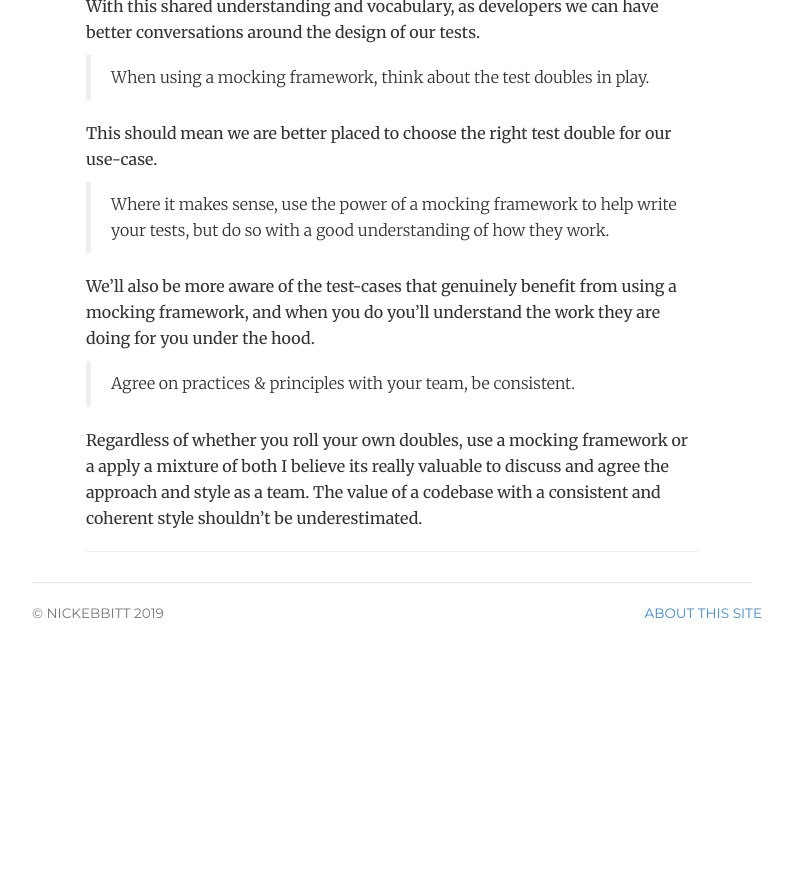
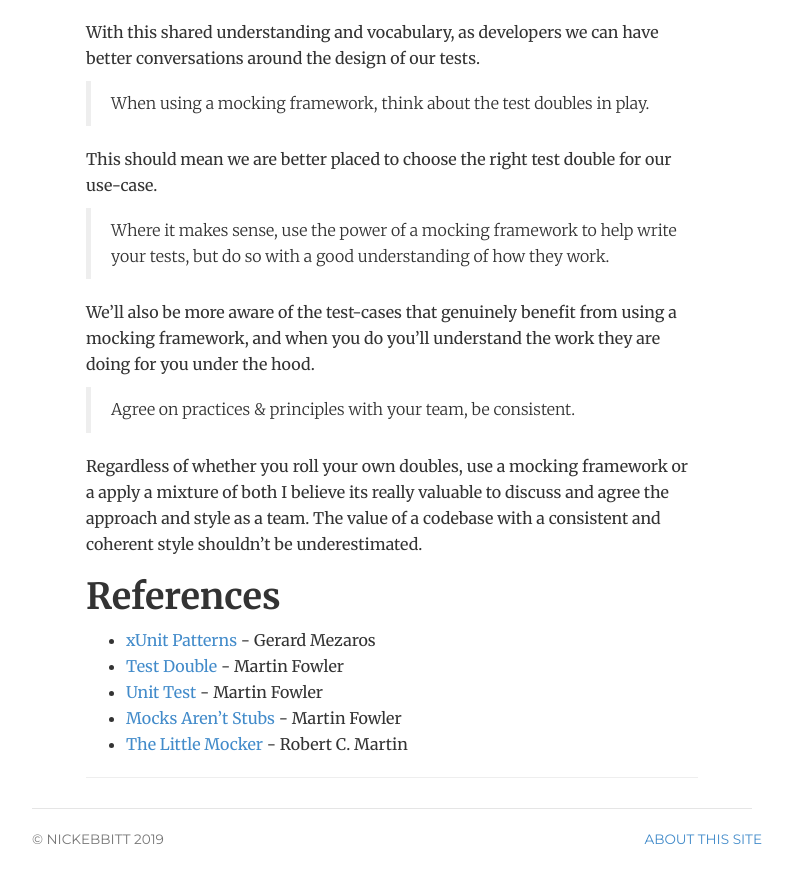
Before and after one commit to nickebbitt/nickebbitt.github.io, a Jekyll site: the page built from _posts/2019-10-11-discovering-test-doubles.md, in a window 1280 px wide and 900 px high, scrolled down 15210 px. Shown: the top 883 px of the window, without its empty margins (248-1041 px from the left). Built offline with Jekyll 4.4.1, drawn with Linux system fonts in a browser that asks for light colours; comment, search, counter and statistics services are not loaded; before the commit the page ends 15885 px from its top, so only the background shows below that; some of the changed text lies outside the part shown.

Commit message:
Add references section

```diff
--- a/_posts/2019-10-11-discovering-test-doubles.md
+++ b/_posts/2019-10-11-discovering-test-doubles.md
@@ -91,7 +91,7 @@ There are differing opinions of what a unit is but the one I adhere to and we'll
 
 > Although I start with the notion of the unit being a class, I often take a bunch of closely related classes and treat them as a single unit.
 >
-> [Unit Test - Martin Fowler]( https://martinfowler.com/bliki/UnitTest.html)
+> [Unit Test - Martin Fowler](https://martinfowler.com/bliki/UnitTest.html)
 
 ## Collaborator
 
@@ -168,7 +168,7 @@ The simplest of all test doubles is the dummy (or dummy object).
 
 > Dummy objects are passed around but never actually used. Usually they are just used to fill parameter lists.
 >
-> [Mocks aren't Stubs - Martin Fowler](https://martinfowler.com/articles/mocksArentStubs.html)
+> [Mocks Aren't Stubs - Martin Fowler](https://martinfowler.com/articles/mocksArentStubs.html)
 
 Importantly, if a dummy was used in a test we would expect it to fail as this would be unexpected behaviour and we should be thinking about using another type of test double.
 
@@ -533,3 +533,11 @@ We'll also be more aware of the test-cases that genuinely benefit from using a m
 > Agree on practices & principles with your team, be consistent.
 
 Regardless of whether you roll your own doubles, use a mocking framework or a apply a mixture of both I believe its really valuable to discuss and agree the approach and style as a team. The value of a codebase with a consistent and coherent style shouldn't be underestimated.
+
+# References
+
+* [xUnit Patterns](http://xunitpatterns.com/) - Gerard Mezaros
+* [Test Double](https://martinfowler.com/bliki/TestDouble.html) - Martin Fowler
+* [Unit Test](https://martinfowler.com/bliki/UnitTest.html) - Martin Fowler
+* [Mocks Aren't Stubs](https://martinfowler.com/articles/mocksArentStubs.html) - Martin Fowler
+* [The Little Mocker](https://8thlight.com/blog/uncle-bob/2014/05/14/TheLittleMocker.html) - Robert C. Martin
```
